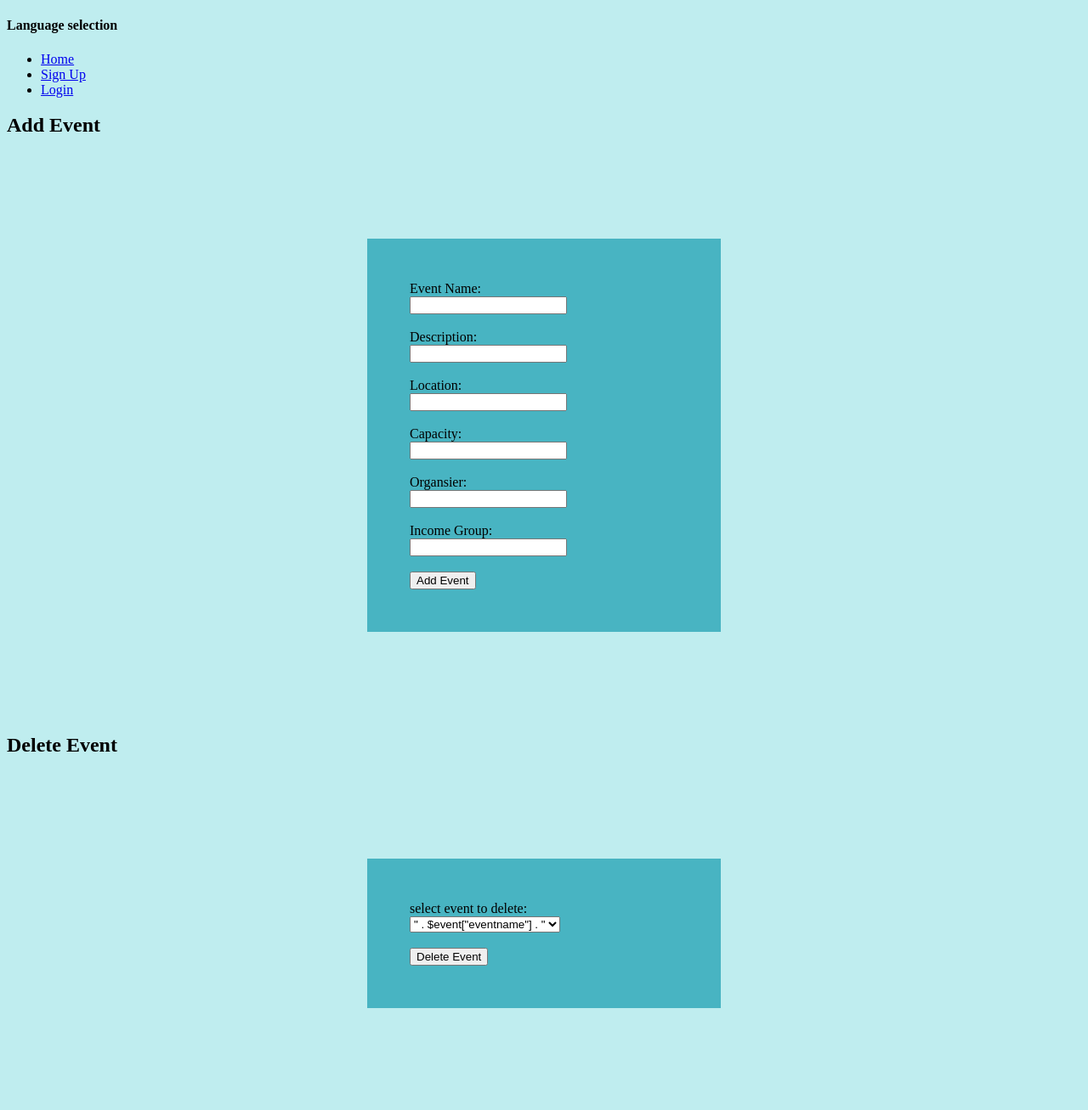
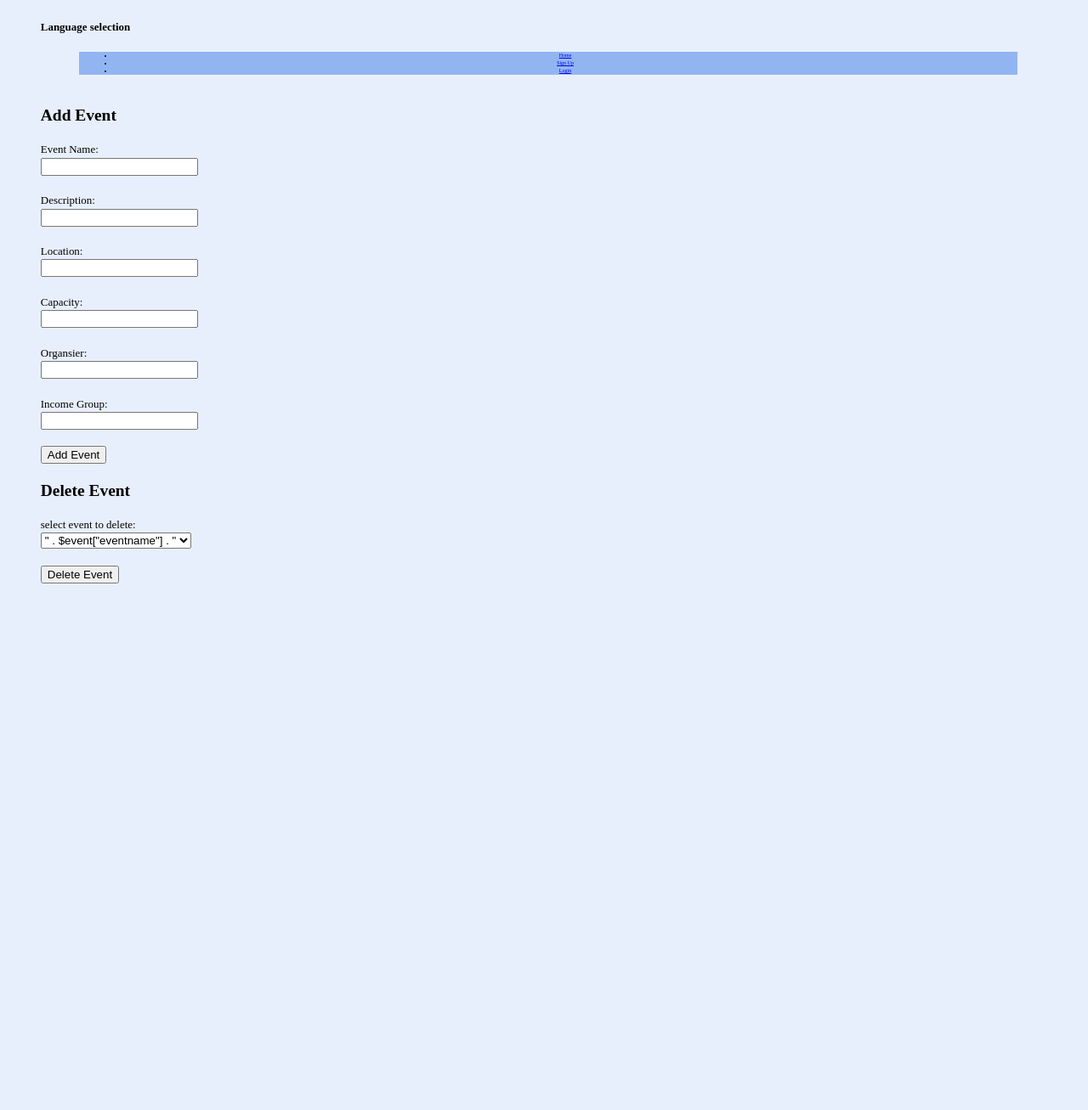
Before and after one commit to lilylusvardii/KV6002_TeamProject, a PHP site: page /Events.html in a window 1280 px wide. Shown: the whole page at 85% size. After the commit the page ends 687 px from the top, so only its background shows below. Run offline with PHP 8.4, Linux system fonts and the light colour scheme.

Commit message:
Update style.css

```diff
--- a/style.css
+++ b/style.css
@@ -1,11 +1,99 @@
-body{
-	background-color: rgba(170, 232, 235, 0.753);
+/* a display way to sorte the appearance of the page */
+#gridCont {
+	display: grid;
+	grid-template-rows:[header] auto [nav] auto [content] auto [footer] auto;
+	grid-template-columns: [aside] 30% [main] 70%;
+	grid-template-areas:
+			'header header '
+			'nav nav '
+			'aside main'
+			'footer footer';
 }
-form{
-	background-color:rgba(58, 173, 189, 0.89);
-	width:25%;
-	margin:120px auto;
-	padding: 50px;
-	box-shadow: 10px 10px 5px
-	border-radius: 6px;
+/* the header area with a auto flow and css*/
+header 	{
+	grid-area: header;
+	overflow: auto;
+	margin-top: 5px;
+	margin-left: 10px;
+	margin-bottom: 20px;
+	padding-bottom: 10px;
+	font-family: Century Gothic;
+	text-align:center;
 }
+
+/* for main div */
+main {
+	grid-area: main;
+	margin-right: 3%;
+	margin-left: 3%;
+	height: 100%;
+}
+nav {
+	grid-area: nav;
+	margin-right: 3%;
+	margin-left: 3%;
+	height: 10%;
+	background-color: #92b5f2;
+	font-size: 20%;
+	font-family: Century Gothic;
+}
+
+/* all under is to style diffrent tags of html*/
+html, body {
+	background-color: #e8effc;
+	margin: 5px;
+	padding: 5px;
+	font-size: 90%;
+	font-family: Century Gothic;
+	line-height: 1.5;
+	margin: 5px;
+	padding: 0;
+}
+h1 {
+	padding-top: 0;
+	padding-bottom: 0;
+	margin-left: 20px;
+	margin-bottom: 0;
+	font-size:3em;
+	color: #4578e3;
+}
+h3 {
+	font-size: 1.3em;
+	margin-left: 5px;
+	color: #4578e3;
+	font-family: Century Gothic;
+	text-align:center;
+}
+p {
+	font-size: 1.2em;
+	color: #73abe3;
+	margin-left: 20px;
+	margin-right: 20px;
+	font-family: segoe ui;
+}
+/*aside to display */
+aside {
+	grid-area: aside;
+	text-align:center;
+	padding: 0.4em;
+	letter-spacing: 2px;
+	font-size: 1.2em;
+	color: #3399ff;
+	background-color: #99ccff;
+}
+/* simple footer style */
+footer {
+	grid-area: footer;
+	color: #3399ff;
+	font-size: 0.9em;
+	text-align:center;
+	font-family: Century Gothic;
+	background-color: #abe3ff;
+}
+
+button {
+	font-family: Century Gothic;
+	font-size: 1.2em;
+	color: #0066cc;
+	border-color: #3399ff;
+}
```
